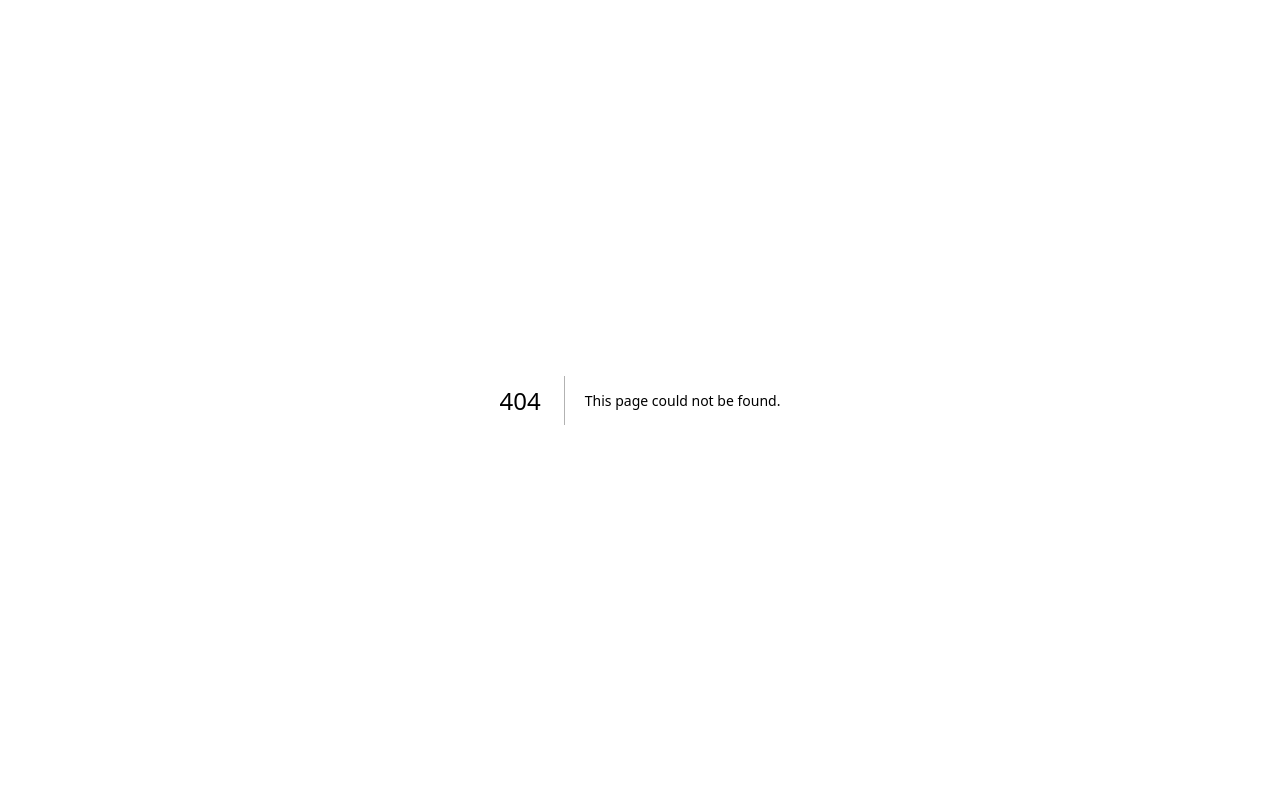
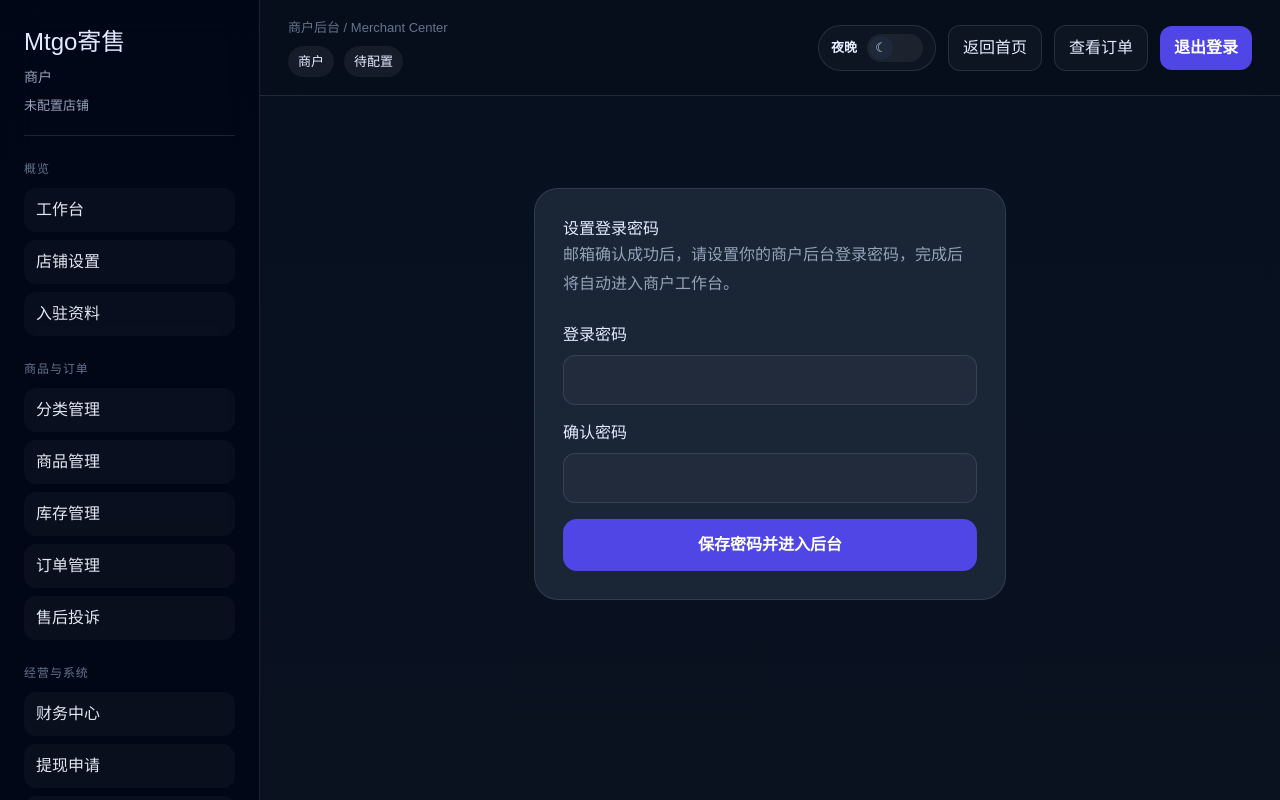
Before and after one commit to lirunbo69/id2.0, a Next.js app: page /merchant/set-password in a window 1280 px wide. Before the commit this address had no page. Shown: the top 800 px of the page. Built offline with nearby package versions, Linux system fonts and the light colour scheme; no server answers.

Commit message:
Add auth and set-password pages

```diff
--- /dev/null
+++ b/src/app/auth/callback/route.ts
@@ -0,0 +1,24 @@
+import { NextResponse } from 'next/server';
+
+import { createClient } from '@/lib/supabase/server';
+
+type RouteProps = {
+  request: Request;
+};
+
+export async function GET(request: Request) {
+  const { searchParams, origin } = new URL(request.url);
+  const code = searchParams.get('code');
+  const next = searchParams.get('next') || '/merchant/dashboard';
+
+  if (code) {
+    const supabase = await createClient();
+    const { error } = await supabase.auth.exchangeCodeForSession(code);
+
+    if (!error) {
+      return NextResponse.redirect(`${origin}${next}`);
+    }
+  }
+
+  return NextResponse.redirect(`${origin}/merchant/login?error=auth_callback_failed`);
+}
--- a/src/app/merchant/register/page.tsx
+++ b/src/app/merchant/register/page.tsx
@@ -1,25 +1,18 @@
 'use client';
 
 import { useState } from 'react';
-import { useRouter } from 'next/navigation';
 
 import { createClient } from '@/lib/supabase/client';
 
-type Step = 'request_code' | 'verify_code';
-
 export default function MerchantRegisterPage() {
-  const router = useRouter();
-  const [step, setStep] = useState<Step>('request_code');
   const [contactName, setContactName] = useState('');
   const [contactPhone, setContactPhone] = useState('');
   const [email, setEmail] = useState('');
-  const [code, setCode] = useState('');
-  const [password, setPassword] = useState('');
   const [errorMessage, setErrorMessage] = useState('');
   const [successMessage, setSuccessMessage] = useState('');
   const [isPending, setIsPending] = useState(false);
 
-  async function handleSendCode(event: React.FormEvent<HTMLFormElement>) {
+  async function handleSubmit(event: React.FormEvent<HTMLFormElement>) {
     event.preventDefault();
     setErrorMessage('');
     setSuccessMessage('');
@@ -27,90 +20,38 @@ export default function MerchantRegisterPage() {
 
     try {
       const normalizedEmail = email.trim().toLowerCase();
-      if (!contactName.trim() || !contactPhone.trim() || !normalizedEmail) {
+      const trimmedContactName = contactName.trim();
+      const trimmedContactPhone = contactPhone.trim();
+
+      if (!trimmedContactName || !trimmedContactPhone || !normalizedEmail) {
         setErrorMessage('请完整填写联系人、电话和邮箱。');
         return;
       }
 
+      const siteUrl = (process.env.NEXT_PUBLIC_SITE_URL || window.location.origin).replace(/\/$/, '');
       const supabase = createClient();
       const { error } = await supabase.auth.signInWithOtp({
         email: normalizedEmail,
         options: {
           shouldCreateUser: true,
+          emailRedirectTo: `${siteUrl}/auth/callback?next=/merchant/set-password`,
           data: {
-            nickname: contactName.trim(),
-            contact_phone: contactPhone.trim(),
+            nickname: trimmedContactName,
+            contact_phone: trimmedContactPhone,
             role: 'merchant',
           },
         },
       });
 
       if (error) {
-        setErrorMessage(error.message || '验证码发送失败。');
+        setErrorMessage(error.message || '确认邮件发送失败。');
         return;
       }
 
       setEmail(normalizedEmail);
-      setStep('verify_code');
-      setSuccessMessage('验证码已发送到你的邮箱，请输入验证码完成注册。');
+      setSuccessMessage('确认邮件已发送，请点击邮件中的确认链接继续完成注册。');
     } catch (error) {
-      setErrorMessage(error instanceof Error ? error.message : '验证码发送失败，请稍后重试。');
-    } finally {
-      setIsPending(false);
-    }
-  }
-
-  async function handleVerifyCode(event: React.FormEvent<HTMLFormElement>) {
-    event.preventDefault();
-    setErrorMessage('');
-    setSuccessMessage('');
-    setIsPending(true);
-
-    try {
-      const normalizedEmail = email.trim().toLowerCase();
-      const trimmedCode = code.trim();
-      const trimmedPassword = password.trim();
-
-      if (!normalizedEmail || !trimmedCode || !trimmedPassword) {
-        setErrorMessage('请填写邮箱验证码和登录密码。');
-        return;
-      }
-
-      if (trimmedPassword.length < 6) {
-        setErrorMessage('登录密码至少需要 6 位。');
-        return;
-      }
-
-      const supabase = createClient();
-      const { error } = await supabase.auth.verifyOtp({
-        email: normalizedEmail,
-        token: trimmedCode,
-        type: 'email',
-      });
-
-      if (error) {
-        setErrorMessage(error.message || '验证码校验失败。');
-        return;
-      }
-
-      const { error: updateUserError } = await supabase.auth.updateUser({
-        password: trimmedPassword,
-        data: {
-          nickname: contactName.trim(),
-          contact_phone: contactPhone.trim(),
-          role: 'merchant',
-        },
-      });
-
-      if (updateUserError) {
-        setErrorMessage(updateUserError.message || '注册成功，但设置密码失败。');
-        return;
-      }
-
-      router.push('/merchant/dashboard');
-      router.refresh();
-    } catch (error) {
-      setErrorMessage(error instanceof Error ? error.message : '注册失败，请稍后重试。');
+      setErrorMessage(error instanceof Error ? error.message : '确认邮件发送失败，请稍后重试。');
     } finally {
       setIsPending(false);
     }
@@ -121,11 +62,9 @@ export default function MerchantRegisterPage() {
       <section style={{ padding: 28, borderRadius: 24, border: '1px solid var(--border)', background: 'var(--card)' }}>
         <h1 style={{ marginTop: 0 }}>商户注册</h1>
         <p style={{ color: 'var(--muted)', lineHeight: 1.8 }}>
-          填写邮箱后发送验证码，输入验证码并设置登录密码，即可完成商户注册。
+          填写邮箱后发送确认邮件，点击邮件中的链接即可继续完成商户注册。
         </p>
-
-        {step === 'request_code' ? (
-          <form onSubmit={handleSendCode} style={{ display: 'grid', gap: 16, marginTop: 24 }}>
+        <form onSubmit={handleSubmit} style={{ display: 'grid', gap: 16, marginTop: 24 }}>
           <label style={{ display: 'grid', gap: 8 }}>
             <span>联系人姓名</span>
             <input value={contactName} onChange={(event) => setContactName(event.target.value)} required style={inputStyle} />
@@ -140,31 +79,8 @@ export default function MerchantRegisterPage() {
           </label>
           {errorMessage ? <div style={errorStyle}>{errorMessage}</div> : null}
           {successMessage ? <div style={successStyle}>{successMessage}</div> : null}
-            <button type="submit" style={buttonStyle} disabled={isPending}>{isPending ? '发送中...' : '发送验证码'}</button>
+          <button type="submit" style={buttonStyle} disabled={isPending}>{isPending ? '发送中...' : '发送确认邮件'}</button>
         </form>
-        ) : (
-          <form onSubmit={handleVerifyCode} style={{ display: 'grid', gap: 16, marginTop: 24 }}>
-            <label style={{ display: 'grid', gap: 8 }}>
-              <span>注册邮箱</span>
-              <input value={email} onChange={(event) => setEmail(event.target.value)} type="email" required style={inputStyle} />
-            </label>
-            <label style={{ display: 'grid', gap: 8 }}>
-              <span>邮箱验证码</span>
-              <input value={code} onChange={(event) => setCode(event.target.value)} inputMode="numeric" required style={inputStyle} />
-            </label>
-            <label style={{ display: 'grid', gap: 8 }}>
-              <span>登录密码</span>
-              <input value={password} onChange={(event) => setPassword(event.target.value)} type="password" minLength={6} required style={inputStyle} />
-            </label>
-            {errorMessage ? <div style={errorStyle}>{errorMessage}</div> : null}
-            {successMessage ? <div style={successStyle}>{successMessage}</div> : null}
-            <div style={{ display: 'flex', gap: 12, flexWrap: 'wrap' }}>
-              <button type="button" style={secondaryButtonStyle} onClick={() => { setStep('request_code'); setCode(''); setPassword(''); setErrorMessage(''); setSuccessMessage(''); }} disabled={isPending}>返回上一步</button>
-              <button type="submit" style={buttonStyle} disabled={isPending}>{isPending ? '提交中...' : '验证并注册'}</button>
-            </div>
-          </form>
-        )}
-
         <p style={{ color: 'var(--muted)', marginTop: 20 }}>已有账号？<a href="/merchant/login" style={{ color: '#a5b4fc' }}>去登录</a></p>
       </section>
     </main>
@@ -189,16 +105,6 @@ const buttonStyle: React.CSSProperties = {
   cursor: 'pointer',
 };
 
-const secondaryButtonStyle: React.CSSProperties = {
-  padding: '14px 18px',
-  borderRadius: 14,
-  border: '1px solid var(--border)',
-  background: 'rgba(255,255,255,.03)',
-  color: 'var(--foreground)',
-  fontWeight: 700,
-  cursor: 'pointer',
-};
-
 const errorStyle: React.CSSProperties = {
   padding: '12px 14px',
   borderRadius: 12,
--- /dev/null
+++ b/src/app/merchant/set-password/page.tsx
@@ -0,0 +1,106 @@
+'use client';
+
+import { useState } from 'react';
+import { useRouter } from 'next/navigation';
+
+import { createClient } from '@/lib/supabase/client';
+
+export default function MerchantSetPasswordPage() {
+  const router = useRouter();
+  const [password, setPassword] = useState('');
+  const [confirmPassword, setConfirmPassword] = useState('');
+  const [errorMessage, setErrorMessage] = useState('');
+  const [isPending, setIsPending] = useState(false);
+
+  async function handleSubmit(event: React.FormEvent<HTMLFormElement>) {
+    event.preventDefault();
+    setErrorMessage('');
+    setIsPending(true);
+
+    try {
+      const trimmedPassword = password.trim();
+      const trimmedConfirmPassword = confirmPassword.trim();
+
+      if (!trimmedPassword || !trimmedConfirmPassword) {
+        setErrorMessage('请完整填写登录密码。');
+        return;
+      }
+
+      if (trimmedPassword.length < 6) {
+        setErrorMessage('登录密码至少需要 6 位。');
+        return;
+      }
+
+      if (trimmedPassword !== trimmedConfirmPassword) {
+        setErrorMessage('两次输入的密码不一致。');
+        return;
+      }
+
+      const supabase = createClient();
+      const { error } = await supabase.auth.updateUser({
+        password: trimmedPassword,
+      });
+
+      if (error) {
+        setErrorMessage(error.message || '设置密码失败。');
+        return;
+      }
+
+      router.push('/merchant/dashboard');
+      router.refresh();
+    } catch (error) {
+      setErrorMessage(error instanceof Error ? error.message : '设置密码失败，请稍后重试。');
+    } finally {
+      setIsPending(false);
+    }
+  }
+
+  return (
+    <main style={{ maxWidth: 520, margin: '0 auto', padding: '64px 24px' }}>
+      <section style={{ padding: 28, borderRadius: 24, border: '1px solid var(--border)', background: 'var(--card)' }}>
+        <h1 style={{ marginTop: 0 }}>设置登录密码</h1>
+        <p style={{ color: 'var(--muted)', lineHeight: 1.8 }}>
+          邮箱确认成功后，请设置你的商户后台登录密码，完成后将自动进入商户工作台。
+        </p>
+        <form onSubmit={handleSubmit} style={{ display: 'grid', gap: 16, marginTop: 24 }}>
+          <label style={{ display: 'grid', gap: 8 }}>
+            <span>登录密码</span>
+            <input value={password} onChange={(event) => setPassword(event.target.value)} type="password" minLength={6} required style={inputStyle} />
+          </label>
+          <label style={{ display: 'grid', gap: 8 }}>
+            <span>确认密码</span>
+            <input value={confirmPassword} onChange={(event) => setConfirmPassword(event.target.value)} type="password" minLength={6} required style={inputStyle} />
+          </label>
+          {errorMessage ? <div style={errorStyle}>{errorMessage}</div> : null}
+          <button type="submit" style={buttonStyle} disabled={isPending}>{isPending ? '提交中...' : '保存密码并进入后台'}</button>
+        </form>
+      </section>
+    </main>
+  );
+}
+
+const inputStyle: React.CSSProperties = {
+  padding: '12px 14px',
+  borderRadius: 12,
+  border: '1px solid var(--border)',
+  background: 'rgba(255,255,255,.03)',
+  color: 'var(--foreground)',
+};
+
+const buttonStyle: React.CSSProperties = {
+  padding: '14px 18px',
+  borderRadius: 14,
+  border: 'none',
+  background: 'var(--primary)',
+  color: '#fff',
+  fontWeight: 700,
+  cursor: 'pointer',
+};
+
+const errorStyle: React.CSSProperties = {
+  padding: '12px 14px',
+  borderRadius: 12,
+  background: 'rgba(239,68,68,.12)',
+  color: '#fca5a5',
+  border: '1px solid rgba(239,68,68,.2)',
+};
```
Lines whose indentation alone changed are shown as unchanged.
